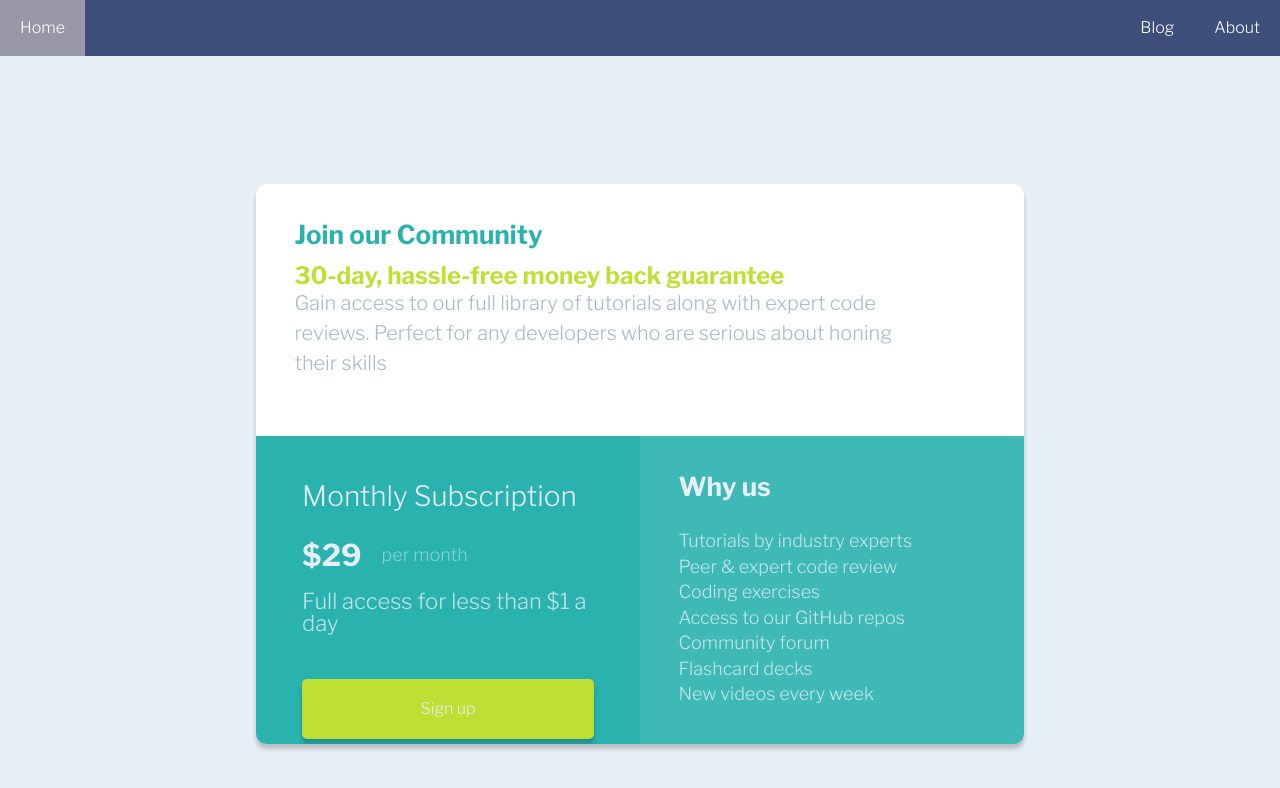
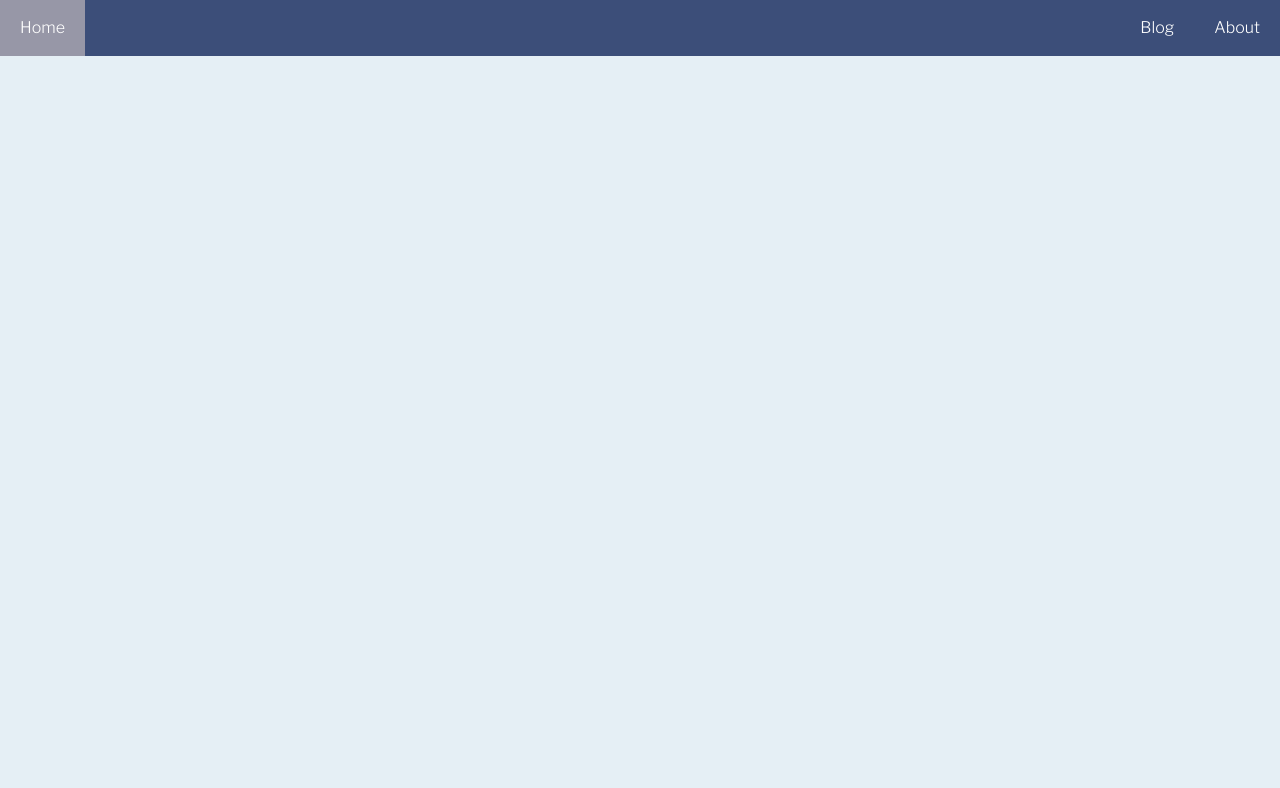
Before and after one commit to Andreas214/Portfolio, a React (Create React App) app: page /singleprice in a window 1280 px wide. Shown: the top 788 px of the page. Built offline with nearby package versions, Linux system fonts and the light colour scheme.

Commit message:
corrected Link error

```diff
--- a/src/App.js
+++ b/src/App.js
@@ -1,12 +1,12 @@
 import './App.css';
 import Portfolio from './FertigeSeiten/index';
 import { BrowserRouter as Router, Route, Switch, Link } from 'react-router-dom';
-import SinglePrice from './FertigeSeiten/Newbie3(fertig)';
 import PingComingSoon from './FertigeSeiten/Newbie2(fertig)';
 import { Navbar } from './FertigeSeiten/MetaComponent';
 import Blogr from './FertigeSeiten/Junior1(fertig)/App';
 import Sunnyside from './FertigeSeiten/Junior2(fertig)/App';
 import About from './About';
+import FourCard2 from './FertigeSeiten/Newbie6(fertig)';
 
 function App() {
   return (
@@ -21,8 +21,8 @@ function App() {
           <Route exact path="/">
             <Portfolio />
           </Route>
-          <Route path="/singleprice">
-            <SinglePrice />
+          <Route path="/fourcards">
+            <FourCard2 />
           </Route>
           <Route path="/ping">
             <PingComingSoon />
```
